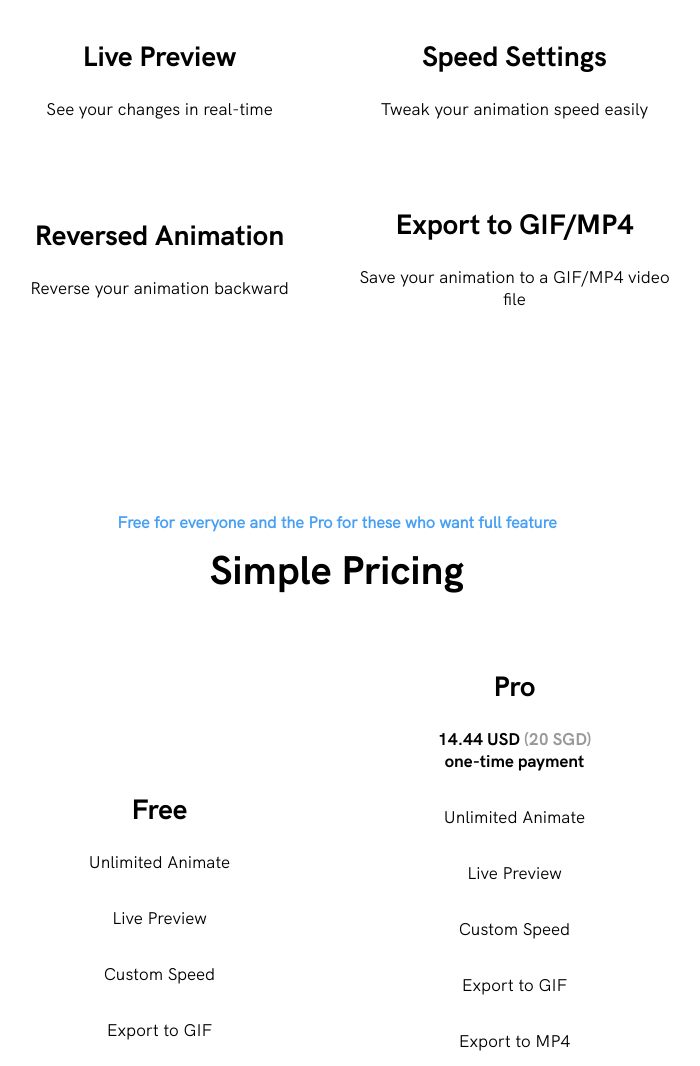
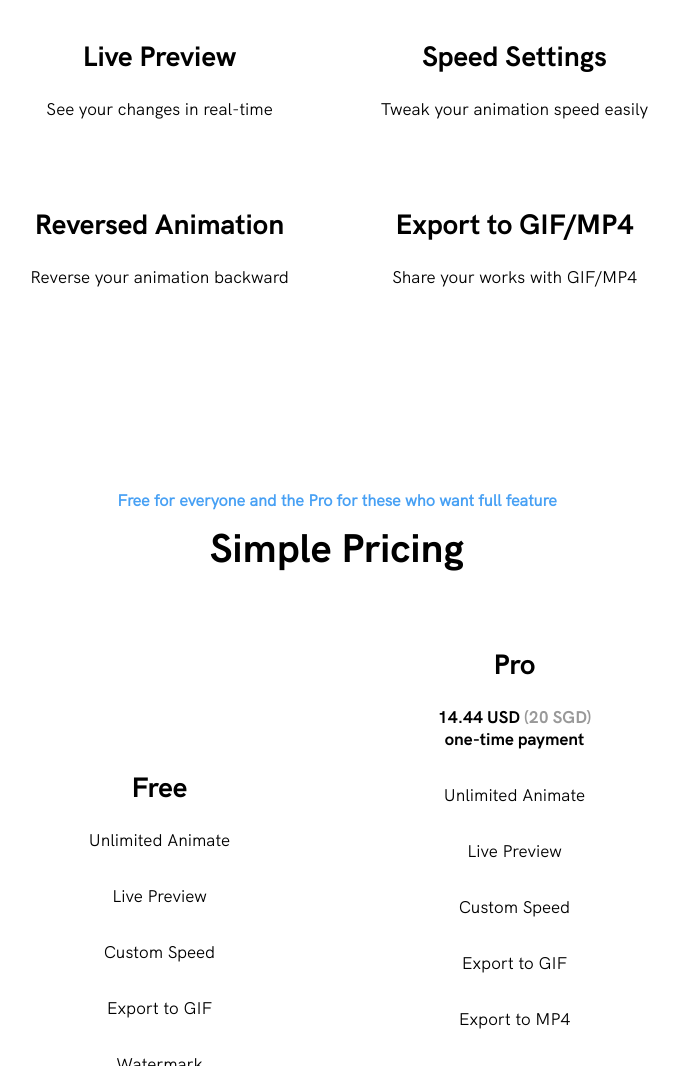
Before and after one commit to sonnylazuardi/flipbook-gatsby, a Gatsby site: page / in a window 1280 px wide. Shown: the part 904-1970 px from the top of the page, without its empty margins (303-1003 px from the left). Built offline with nearby package versions, Linux system fonts and the light colour scheme; Gatsby itself is replaced by a stand-in of ours.

Commit message:
Update description

```diff
--- a/src/components/sections/features.js
+++ b/src/components/sections/features.js
@@ -24,9 +24,7 @@ const Features = () => (
           </FeatureItem>
           <FeatureItem>
             <FeatureTitle>Export to GIF/MP4</FeatureTitle>
-            <FeatureText>
-              Save your animation to a GIF/MP4 video file
-            </FeatureText>
+            <FeatureText>Share your works with GIF/MP4</FeatureText>
           </FeatureItem>
         </FeaturesGrid>
       </StyledContainer>
```
